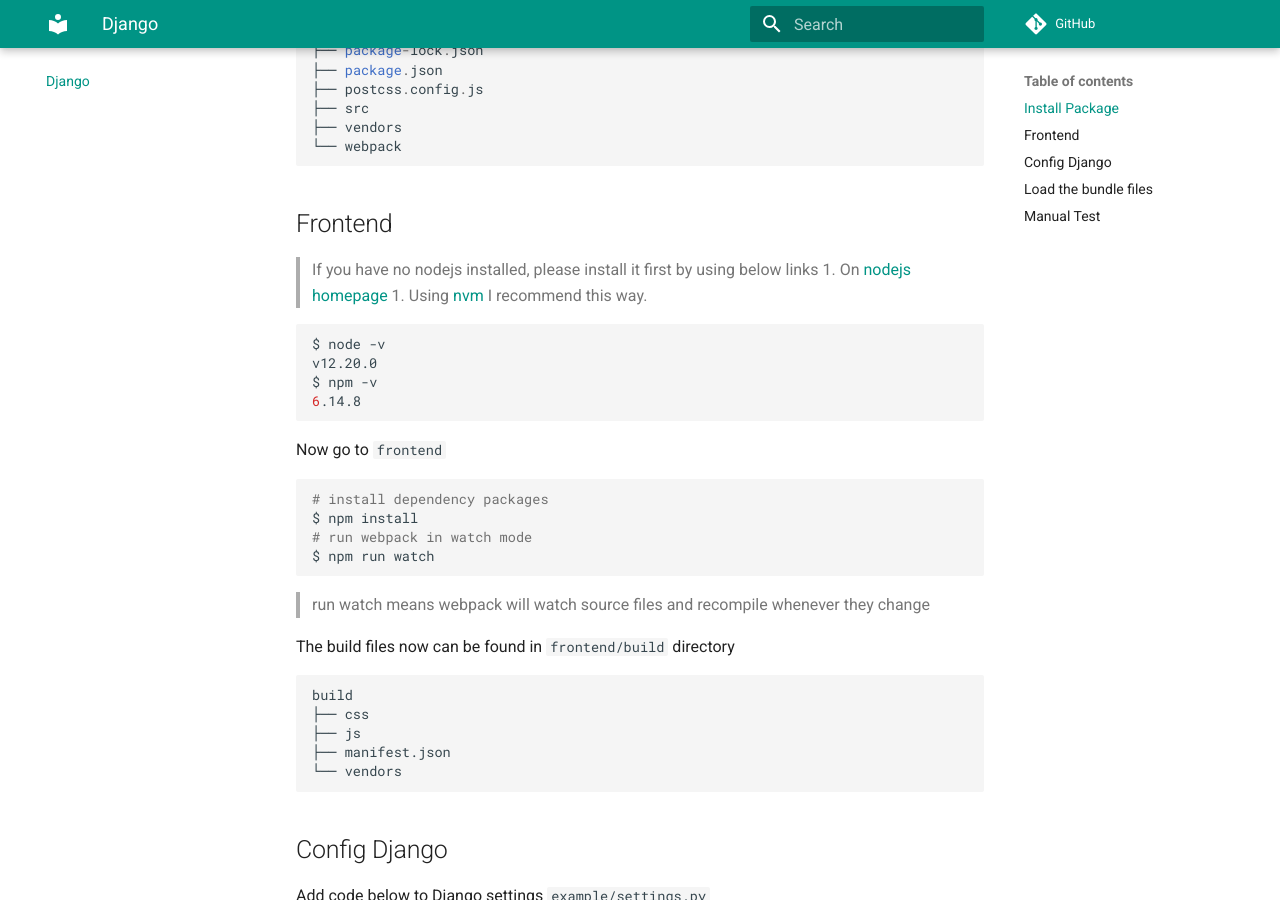
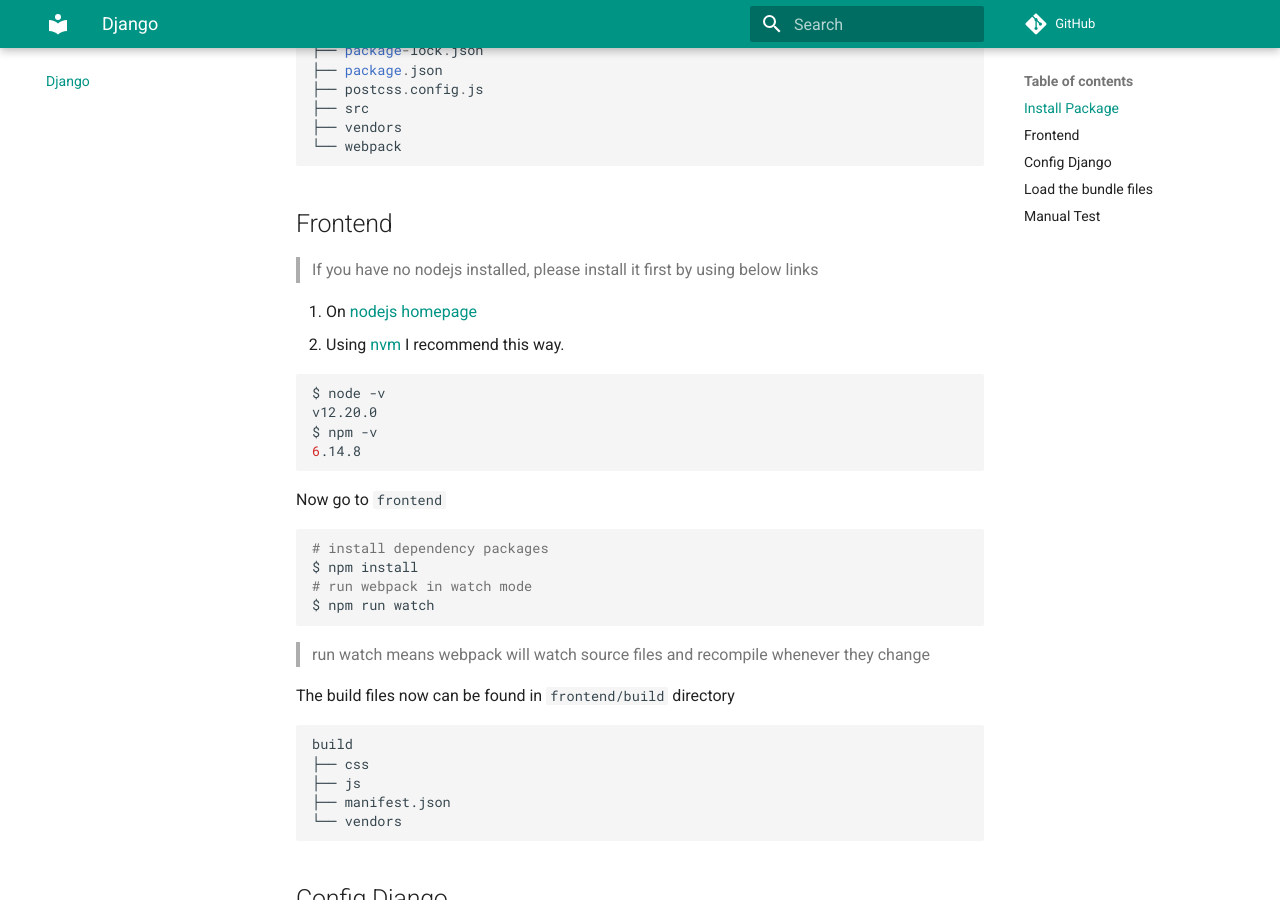
Before and after one commit to AccordBox/python-webpack-boilerplate, an MkDocs documentation site: the page built from docs/setup_with_django.md, in a window 1280 px wide and 900 px high, scrolled down 1161 px. Built offline with MkDocs 1.6.1 and Material for MkDocs 9.7.7, drawn with Linux system fonts in a browser that asks for light colours; comment, search, counter and statistics services are not loaded.

Commit message:
style fix

````diff
--- a/docs/setup_with_django.md
+++ b/docs/setup_with_django.md
@@ -65,8 +65,9 @@ frontend
 ## Frontend
 
 > If you have no nodejs installed, please install it first by using below links
-> 1. On [nodejs homepage](https://nodejs.org/en/download/)
-> 1. Using [nvm](https://github.com/nvm-sh/nvm) I recommend this way.
+
+1. On [nodejs homepage](https://nodejs.org/en/download/)
+1. Using [nvm](https://github.com/nvm-sh/nvm) I recommend this way.
 
 ```bash
 $ node -v
````
Also changed, not shown: docs/setup_with_flask.md (+3 -2 lines).
